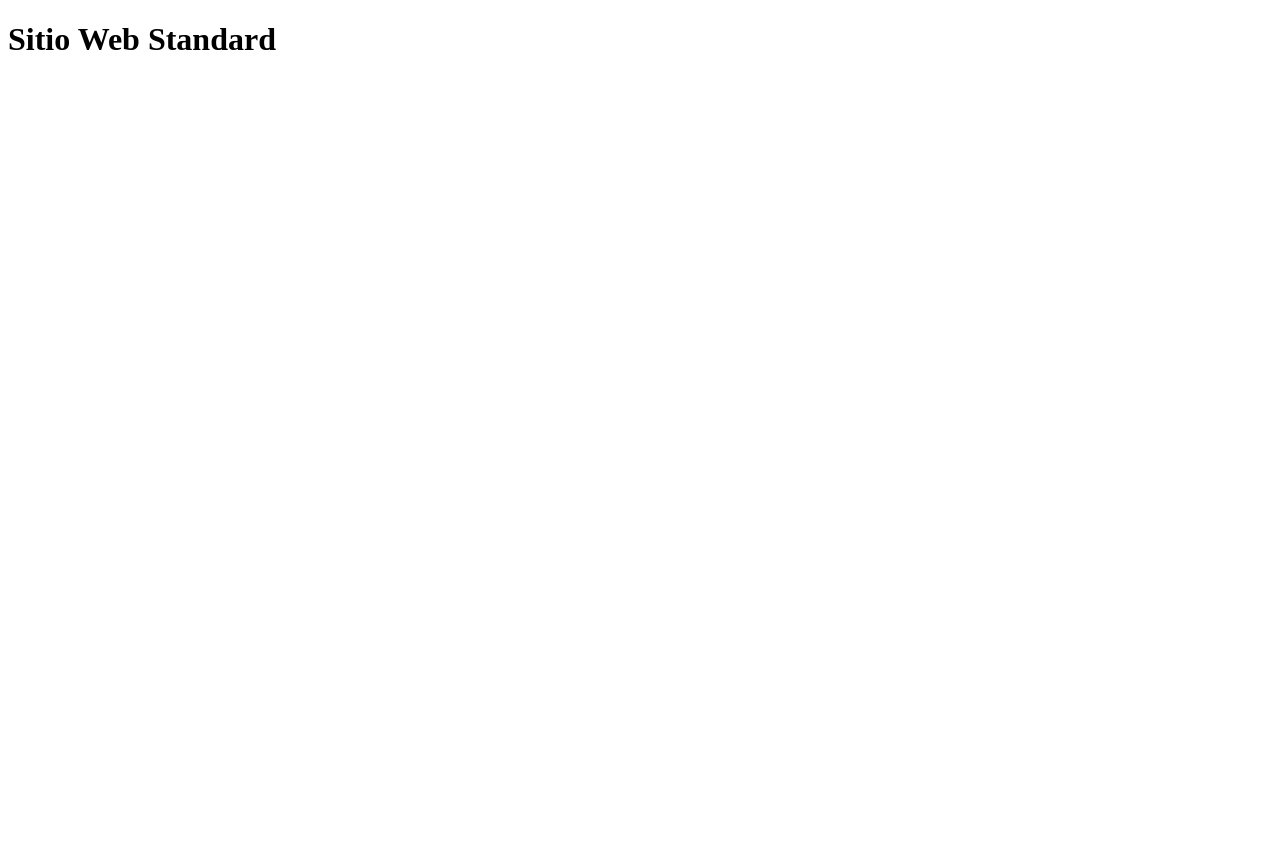
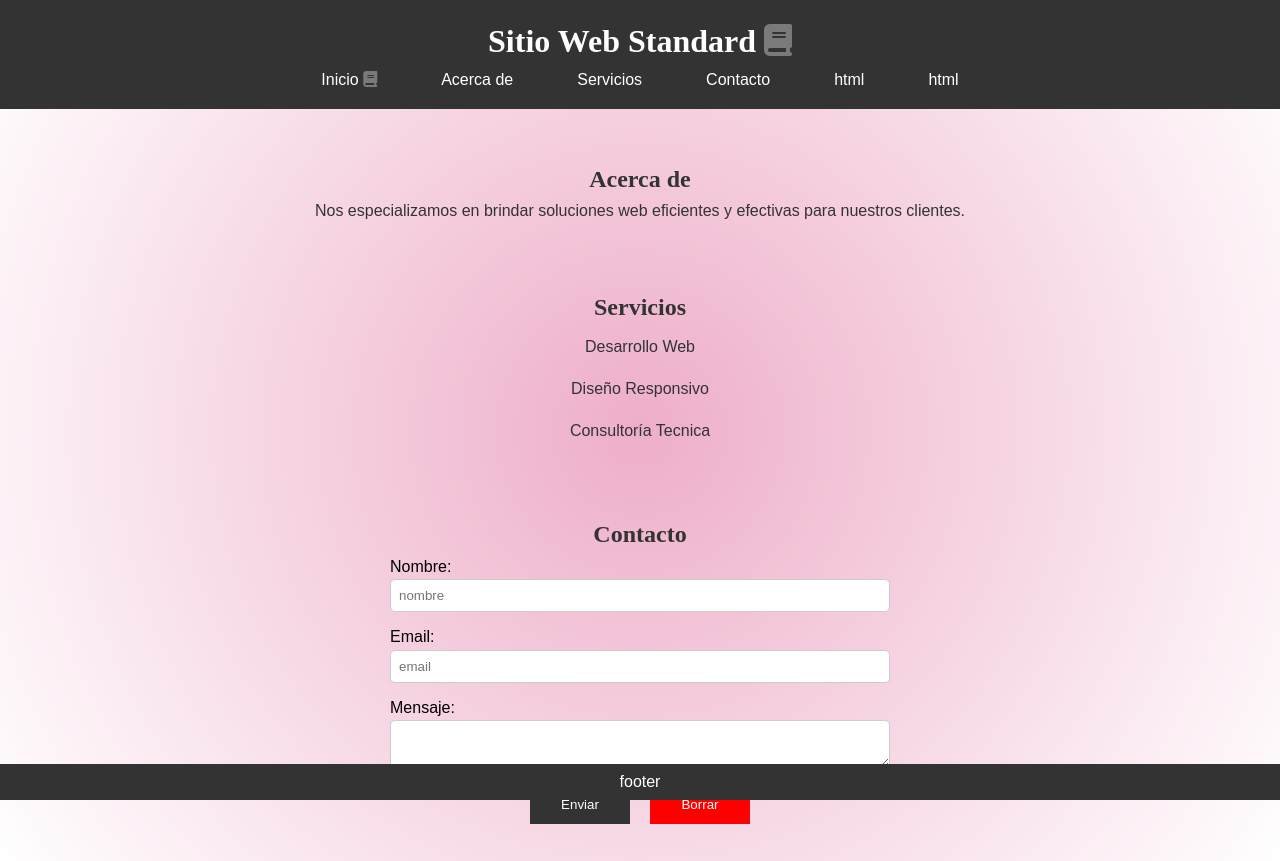
Before and after one commit to dmduarte14/test, a plain HTML site: page Clase-3/index.html in a window 1280 px wide. Before the commit the page ends 800 px from the top, so only its background shows below. Drawn offline with Linux system fonts and the light colour scheme; a web font is replaced by a local one.

Commit message:
20240307

```diff
--- a/Clase-3/index.html
+++ b/Clase-3/index.html
@@ -5,13 +5,90 @@
     <meta name="viewport" content="width=device-width, initial-scale=1.0">
     <title>Sitio Base</title>
     <link rel="stylesheet" href="style.css">
+
+    <script src="https://kit.fontawesome.com/2397aeb580.js" crossorigin="anonymous"></script>
+    <link rel="preconnect" href="https://fonts.googleapis.com">
+    <link rel="preconnect" href="https://fonts.gstatic.com" crossorigin>
+    <link href="https://fonts.googleapis.com/css2?family=Playwrite+IT+Moderna:wght@100..400&display=swap" rel="stylesheet">
+    <link rel="preconnect" href="https://fonts.googleapis.com">
+    <link rel="preconnect" href="https://fonts.gstatic.com" crossorigin>
+    <link href="https://fonts.googleapis.com/css2?family=Honk&family=Playwrite+IT+Moderna:wght@100..400&display=swap" rel="stylesheet">
 </head>
 <body>
     <header>
-        <div>
-            <h1>Sitio Web Standard</h1>
-
+        <div class ="nav-container">
+            <h1>Sitio Web Standard   <i class="fa-solid fa-book" style="color: #7a7a7a;"></i></h1>
+            <nav>
+            <ul>
+                <li><a href="#home">Inicio <i class="fa-solid fa-book" style="color: #7a7a7a;"></i> </a></li>
+                <li><a href="#about">Acerca de</a></li>
+                <li><a href="#services">Servicios</a></li>
+                <li><a href="#contacto">Contacto</a></li>
+                <li><a href="./AREAEDUCATIVA.jpg">html</a></li>
+                <li><a href="https://www.google.com">html</a></li>
+            </ul>
+            </nav>
         </div>
     </header>
+    <main  >
+        <section id="home">
+            <div>
+                <h2>Bienvenidos a nuestro sitio web</h2>
+
+                <p>Este es un ditio web tipo standard con un estilo simple y prolijo. esta diseñado para uso didactico y facil de entender</p>
+
+            </div>
+        </section>
+
+        <section id="about">
+            <div>
+
+                <h2>Acerca de</h2>
+
+                <p>Nos especializamos en brindar soluciones web eficientes y efectivas para nuestros clientes.</p>
+
+            </div>
+        </section>
+
+        <section id="services">
+            <div>
+                <h2>Servicios</h2>
+                <ul>
+                <li>Desarrollo Web</li>
+                <li>Diseño Responsivo</li>
+                <li>Consultoría Tecnica</li>
+            </ul>
+            </div>
+        </section>
+
+        <section id="contacto">
+            <h2>Contacto</h2>
+            <form>
+                <label for="nombre">Nombre: </label>
+                <input type="text" name="nombre" placeholder="nombre">
+
+                <label for="email">Email: </label>
+                <input type="email" name="Email" placeholder="email">
+
+                <label for="message">Mensaje: </label>
+                <textarea name="message"></textarea>
+
+                <div class="button-container">
+                    <button type="submit">Enviar</button>
+                    <button class="button-delete">Borrar</button>
+                </div>
+
+            </form>
+
+        </section>
+
+    </main>
+
+    <footer>
+        <div class="footer-container">
+            <p>footer</p>
+        </div>
+    </footer>
+
 </body>
 </html>
--- a/Clase-3/style.css
+++ b/Clase-3/style.css
@@ -0,0 +1,138 @@
+*{ /*esto es porque viene por defecto el margen y padding*/
+    padding: 0;
+    margin: 0;
+}
+@import url('https://fonts.googleapis.com/css2?family=Honk&family=Playwrite+IT+Moderna:wght@100..400&display=swap');
+h1,h2,h3{font-family:Playwrite Italia Moderna
+    ;
+
+}
+background{
+    background: rgb(2,0,36);
+background: linear-gradient(122deg, rgba(2,0,36,1) 0%, rgba(9,19,121,1) 35%, rgba(0,212,255,1) 100%);
+}
+
+
+
+h1{
+font-family: Honk;
+}
+
+header{
+    background-color: #333;
+    color: white;
+    padding: 16px 0;
+    position: fixed;
+    width: 100%;
+
+}
+
+body{
+    font-family: Arial, Helvetica, sans-serif;
+    line-height: 1.6;
+    background: rgb(238,174,202);
+    background: radial-gradient(circle, rgba(238,174,202,1) 0%, rgba(255,255,255,1) 100%);
+}
+.contacto-img{
+    width: 50vw;
+    margin: auto;
+}
+
+header h1{
+    text-align: center;
+}
+
+nav ul{
+    display: flex;
+     list-style: none;
+     justify-content: center;
+}
+
+nav ul li {
+
+    margin: 0 16px;
+}
+
+nav ul li a{
+    color: white;
+    text-decoration: none;
+    padding: 8px 16px
+}
+
+nav ul li a:hover{
+    background-color: green;
+    color: #333;
+    border-radius: 5px;
+}
+
+section{
+    padding: 32px 0;
+}
+section h2, section p, section ul{
+    text-align: center;
+    color: #333;
+
+}
+
+section p{
+    padding: 0 40px
+}
+
+section ul li{
+    padding: 8px 0;
+}
+
+form{
+display: flex;
+flex-direction: column;
+width: 500px;
+margin: 0 auto;
+}
+form input, form textarea
+{
+    margin-bottom: 12px;
+    padding: 8px;
+    border: 1px solid #ccc;
+    border-radius: 5px;
+}
+
+form button{
+padding: 12px;
+border: none;
+background-color: #333;
+color:#fff;
+cursor: pointer; /*manito; */
+margin: 5px 10px;
+width: 100px;
+}
+
+form button:hover{
+background-color: #555;
+
+}
+
+.button-container{
+    display: flex;
+    flex-direction: row;
+    justify-content: center;
+
+}
+
+.button-delete{
+    background-color: red;
+}
+
+.button-delete:hover{
+    background-color: red;
+}
+
+footer{
+background-color: #333;
+color: #fff;
+text-align: center;
+padding: 5px 0;
+position: fixed;
+width: 100%;
+bottom: 0;
+
+}
```
Also changed, not shown: Clase-3/AREAEDUCATIVA.jpg (added).
